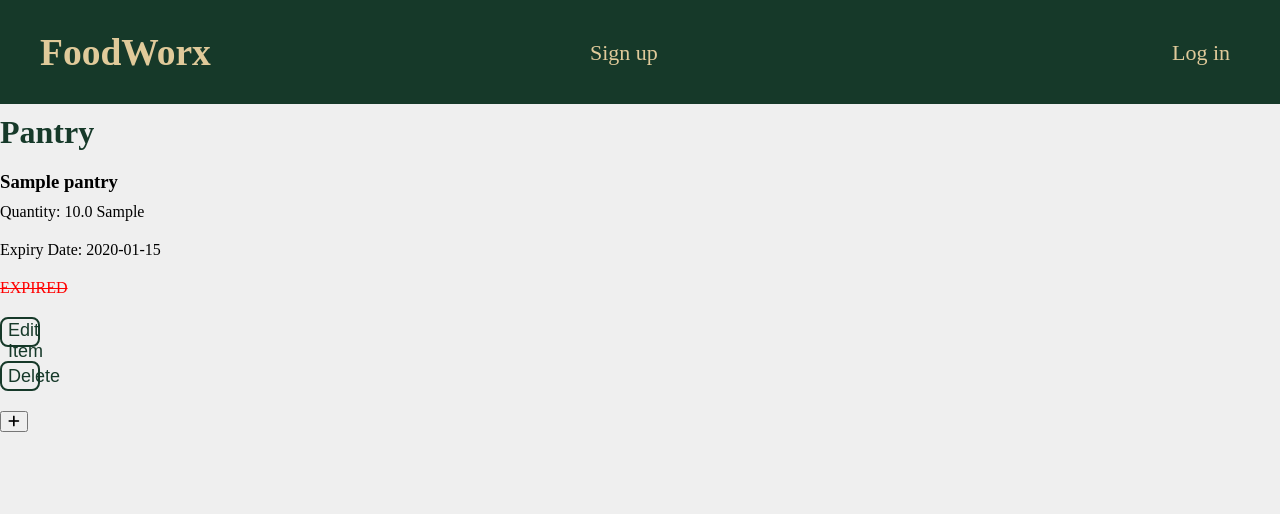
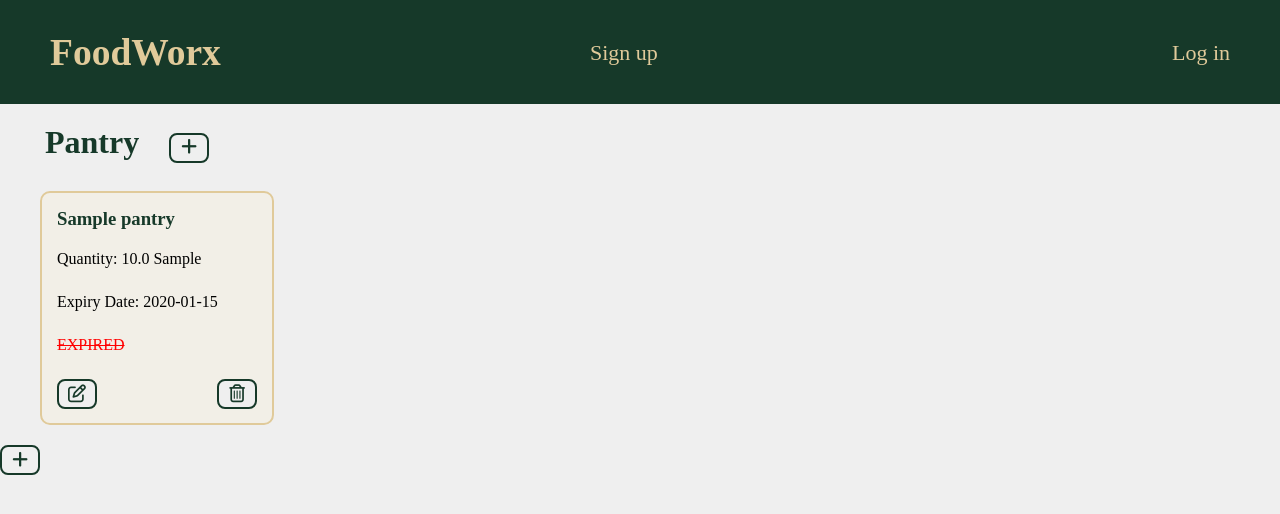
Before and after one commit to Moers-code/foodworx, a Flask app: template templates/pantry/pantry_items.html in a window 1280 px wide; the page is wider, and only the part inside the window is pictured. Shown: the top 514 px of that part. Run offline with Flask 3, Linux system fonts and the light colour scheme; the template is opened without the code that fills it: values that come from a table or form of the project are taken from there, others are empty; tables that the repository leaves empty hold one stand-in row (values such as "Sample post"); some libraries are stand-ins or nearby versions.

Commit message:
add css - pantry

```diff
--- a/static/styles.css
+++ b/static/styles.css
@@ -35,7 +35,7 @@
     color: var(--title-color);
 }
 
-navs:hover{
+.navs:hover{
     color: rgb(221, 176, 117);
 }
 
@@ -67,6 +67,9 @@
     border: 2px solid var(--title-color);
     padding: 30px;
     background-color: #f2efe7;
+    border-radius: 15px;
+    overflow: auto;
+    white-space: nowrap;
 }
 
 .details-div, .title, .action-buttons{
@@ -95,6 +98,11 @@
     cursor: pointer;
 }
 
+.add:hover{
+    color: white;
+    background-color: var(--secondary-color);
+}
+
 .user-details-div{
     color: var(--letters-color);
     margin-bottom: 10px;
@@ -116,19 +124,25 @@
     margin-left: 68px;
     margin-top: -10px;
 }
-
+h1{
+    padding: 10px;
+}
 li{
     list-style-type: none;
 }
 
 h3{
-    margin-bottom: 10px;
+    margin-bottom: 20px;
 }
 
 p{
-    margin-bottom: 20px;
+    margin-bottom: 25px;
 }
 
+.item-name{
+    cursor: pointer;
+    color: var(--secondary-color);
+}
 
 #suggestions{
     margin: 0px;
@@ -169,3 +183,31 @@
     border: 2px solid var(--secondary-color);
     font-size: 18px;
 }
+
+.details-div{
+    margin-left: 40px;
+    padding: 15px;
+    width: 200px;
+    border-radius: 10px;
+    border: 2px solid var(--title-color);
+    background-color: #f2efe7;
+    height: 200px;
+}
+
+.pantry-items{
+    display: flex;
+    flex-direction: row;
+    width: 1400px;
+    flex-wrap: wrap;
+    justify-content: left;
+
+}
+
+.pantry-console{
+    display: flex;
+    flex-direction: row;
+    align-items: center;
+    justify-content: left;
+    gap: 20px;
+    margin-left: 35px;
+}
--- a/templates/pantry/pantry_items.html
+++ b/templates/pantry/pantry_items.html
@@ -3,7 +3,11 @@
 {% block title %}Pantry{% endblock %}
 
 {% block content %}
+<div class="pantry-console">
     <h1 class="title">Pantry</h1>
+    <button class='btn add' onclick="window.location.href='/pantryitems/add'"><i class="fa-solid fa-plus"></i></button>
+</div>
+
 {% with messages = get_flashed_messages() %}
     {% if messages %}
         {% for message in messages %}
@@ -12,10 +16,11 @@
     {% endif %}
 {% endwith %}
 
+<div class="pantry-items">
     {% for item in pantry %}
 
     <div class="details-div">
-    <h3 onclick="window.location.href='/pantryitems/{{item.id}}'">{{ item.ingredient_name }}</h3>
+        <h3 class="item-name" onclick="window.location.href='/pantryitems/{{item.id}}'">{{ item.ingredient_name }}</h3>
         <p>Quantity: {{ item.ingredient_quantity }} {{ item.uom }}</p>
         <p>Expiry Date: {{ item.expiry_date }}</p>
         {% if item.days_left == 1 %}
@@ -26,15 +31,19 @@
         <p class='days-left'>Days left: {{ item.days_left }}</p>
         {% endif %}
 
-
-    <button class="btn" onclick="window.location.href='/pantryitems/{{item.id}}/edit'">Edit Item</button>
+        <div class="user-console">
+            <button class="btn edit" onclick="window.location.href='/pantryitems/{{item.id}}/edit'"><i class="fa-regular fa-pen-to-square"></i></button>
 
             <form action='/pantryitems/{{item.id}}/delete', method="POST">
-        <button class="btn">Delete</button>
+                <button class="btn delete"><i class="fa-regular fa-trash-can"></i></button>
             </form>
         </div>
 
+    </div>
+
 {% endfor %}
+</div>
 
-<button onclick="window.location.href='/pantryitems/add'"><i class="fa-solid fa-plus"></i></button>
+
+<button class='btn add' onclick="window.location.href='/pantryitems/add'"><i class="fa-solid fa-plus"></i></button>
 {% endblock %}
```
Lines whose indentation alone changed are shown as unchanged.
